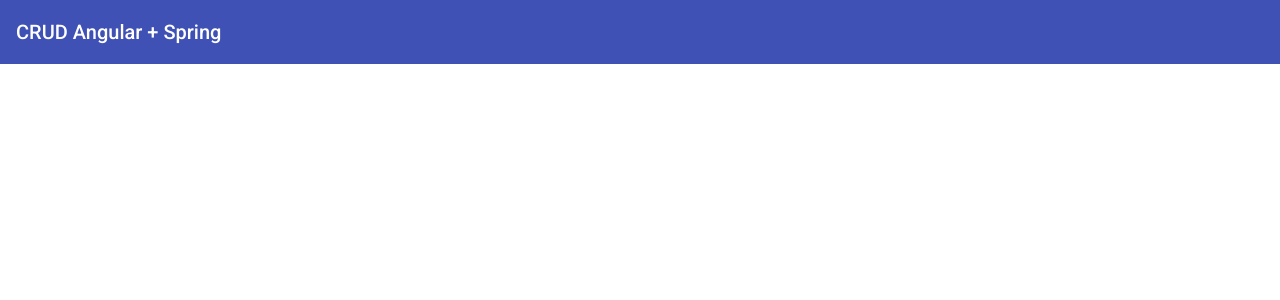
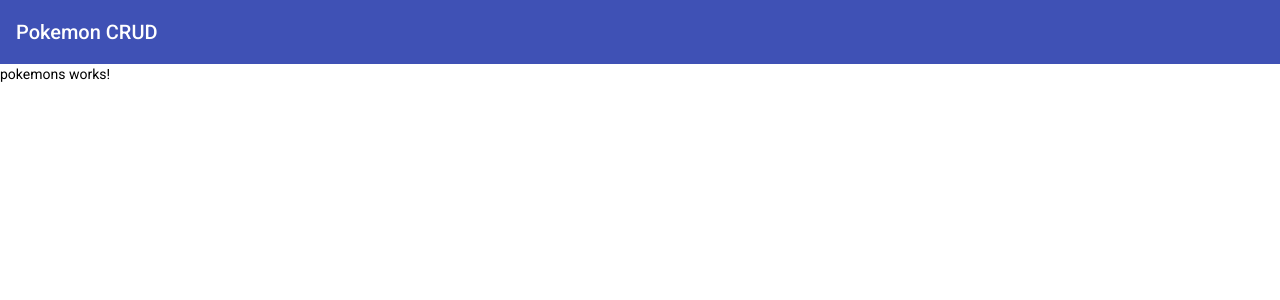
Before and after one commit to acn3to/crud-angular, an Angular app: page /pokemons in a window 1280 px wide. Before the commit this address led to /. Shown: the top 300 px of the page. Built offline with nearby package versions, Linux system fonts and the light colour scheme.

Commit message:
Creating pokemons module and using routing

```diff
--- a/src/app/app-routing.module.ts
+++ b/src/app/app-routing.module.ts
@@ -1,10 +1,17 @@
 import { NgModule } from '@angular/core';
 import { RouterModule, Routes } from '@angular/router';
 
-const routes: Routes = [];
+const routes: Routes = [
+  { path: '', pathMatch: 'full', redirectTo: 'pokemons' },
+  {
+    path: 'pokemons',
+    loadChildren: () =>
+      import('./pokemons/pokemons.module').then((m) => m.PokemonsModule),
+  },
+];
 
 @NgModule({
   imports: [RouterModule.forRoot(routes)],
-  exports: [RouterModule]
+  exports: [RouterModule],
 })
-export class AppRoutingModule { }
+export class AppRoutingModule {}
--- a/src/app/app.component.html
+++ b/src/app/app.component.html
@@ -1,3 +1,4 @@
 <mat-toolbar color="primary">
-  <span>CRUD Angular + Spring</span>
+  <span>Pokemon CRUD</span>
 </mat-toolbar>
+<router-outlet></router-outlet>
--- /dev/null
+++ b/src/app/pokemons/pokemons-routing.module.ts
@@ -0,0 +1,12 @@
+import { NgModule } from '@angular/core';
+import { RouterModule, Routes } from '@angular/router';
+
+import { PokemonsComponent } from './pokemons/pokemons.component';
+
+const routes: Routes = [{ path: '', component: PokemonsComponent }];
+
+@NgModule({
+  imports: [RouterModule.forChild(routes)],
+  exports: [RouterModule],
+})
+export class PokemonsRoutingModule {}
--- /dev/null
+++ b/src/app/pokemons/pokemons/pokemons.component.html
@@ -0,0 +1 @@
+<p>pokemons works!</p>
--- /dev/null
+++ b/src/app/pokemons/pokemons/pokemons.component.ts
@@ -0,0 +1,15 @@
+import { Component, OnInit } from '@angular/core';
+
+@Component({
+  selector: 'app-pokemons',
+  templateUrl: './pokemons.component.html',
+  styleUrls: ['./pokemons.component.scss']
+})
+export class PokemonsComponent implements OnInit {
+
+  constructor() { }
+
+  ngOnInit(): void {
+  }
+
+}
```
Also changed, not shown: src/app/pokemons/pokemons.module.ts (added, +17 -0 lines), src/app/pokemons/pokemons/pokemons.component.scss (added), 1 other file (tests, documents, lock files or other folders).
